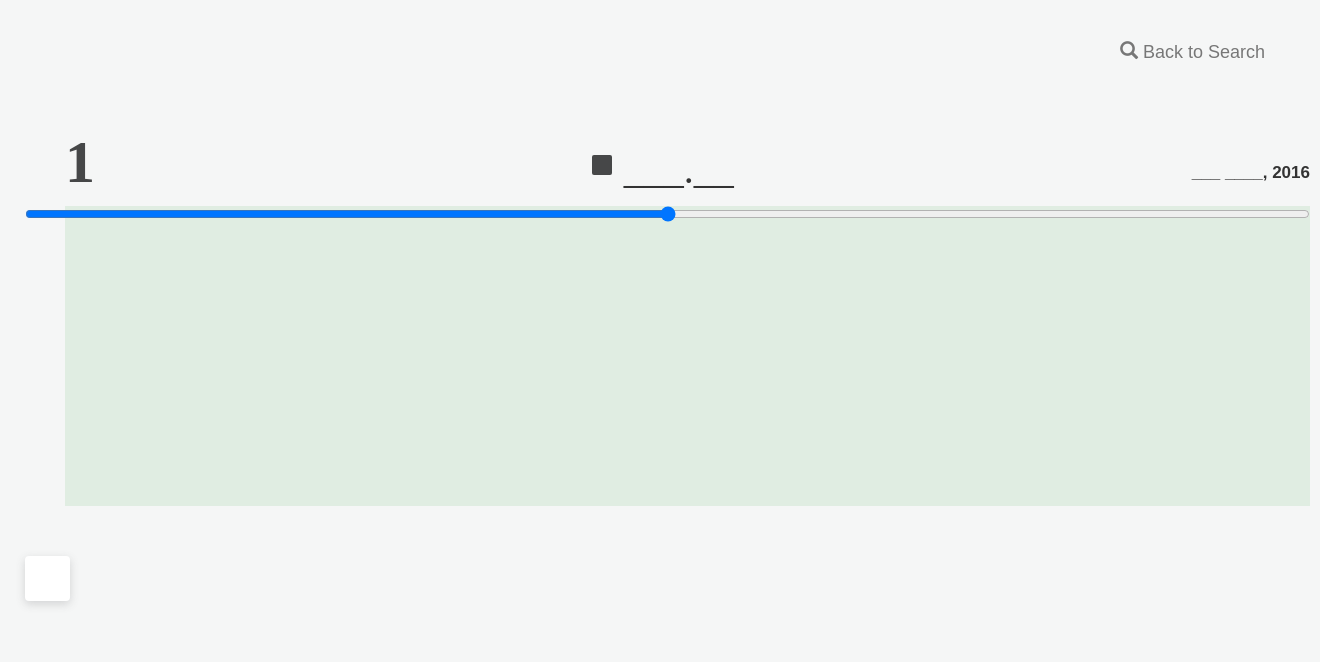
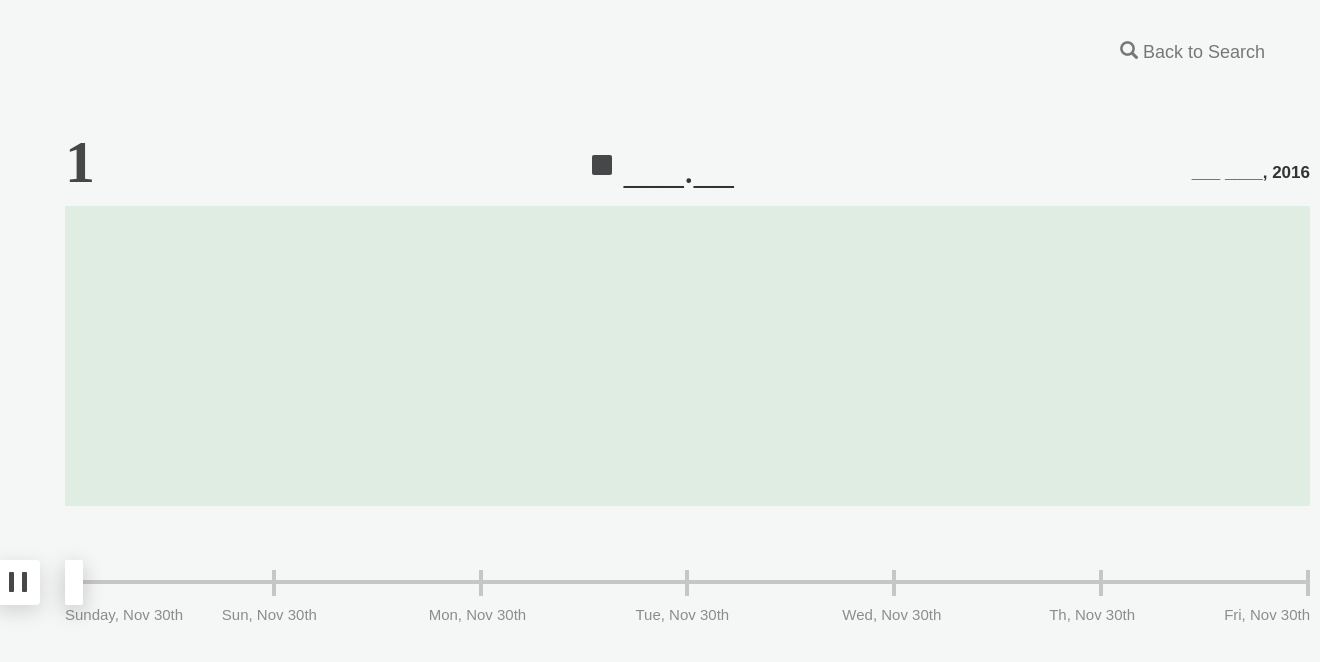
Before and after one commit to joshgarlitos/vestview, a Flask app: page /chart/1 in a window 1320 px wide. Shown: the top 662 px of the page. Run offline with Flask 2, Linux system fonts and the light colour scheme; data that the repository does not hold is empty; some libraries are stand-ins or nearby versions; some web fonts are replaced.

Commit message:
create all of chart interactivity including pausing/playing and scrubbing through timeline

```diff
--- a/app/static/css/chart.css
+++ b/app/static/css/chart.css
@@ -111,6 +111,10 @@
 	height: 160px;
 }
 
+#ct-stocks {
+	height: 304px;
+}
+
 #ct-stocks line {
 	stroke: #F5F6F6;
 	stroke-width: 4px;
@@ -173,11 +177,16 @@
 	position: relative;
 	background-color: #E0EDE2;
 	margin-left: 40px;
+	height: 300px;
 }
 
 .chart-container {
 	height: 300px;
 	margin-left: -40px;
+}
+
+.timeline-row {
+	margin-top: 5rem;
 }
 
 .control-button {
@@ -186,11 +195,118 @@
 	border-radius: 4px;
 	background-color: #fff;
 	transition: all 200ms ease-out;
-	box-shadow: 0px 3px 10px 0px rgba(72, 71, 73, 0.2);
+	box-shadow: 0px 6px 20px 0px rgba(72, 71, 73, 0.2);
 	cursor: pointer;
+
+	position: absolute;
+	left: -7rem;
+}
+
+.current-control {
+	height: 50%;
+	width: 50%;
+}
+
+.current-control .play {
+	border-top: 1.2rem solid transparent;
+	border-bottom: 1.2rem solid transparent;
+	border-left: 1.6rem solid #464748;
+	margin: 1rem 1.6rem;
+	display: none;
+}
+
+.current-control .pause {
+	margin: 1.25rem 1.35rem;
+}
+
+.current-control .pause .pause-bar {
+	border-radius: 0.1rem;
+	height: 2rem;
+	width: 0.5rem;
+	background-color: #464748;
+	position: absolute;
+	float: left;
+}
+
+.current-control .pause .pause-bar:nth-child(1) {
+	margin-left: 13px;
+}
+
+.axis {
+	width: 100%;
+	margin-top: 2rem;
+	margin-left: 40px;
+	right: 0;
+	position: absolute;
+	display: flex;
+	justify-content: space-between;
+	align-items: center;
+}
+
+.axis .bar {
+	width: 4px;
+	height: 2.6rem;
+	background: #c6c6c5;
+	margin-top: -1rem;
+}
+
+.axis .bar .meta {
+	position: absolute;
+	font-size: 1.5rem;
+	color: #464748;
+	font-weight: 500;
+	margin-top: 3.4rem;
+	margin-left: -5rem;
+	opacity: 0.6;
+	transition: all 200ms ease-out;
+}
+
+.axis .bar .meta.active {
+	opacity: 1;
+}
+
+.axis .bar .meta.last {
+	right: 0;
+}
+
+.axis .bar .meta.first {
+	margin-left: 0;
 }
 
 
-.timeline-row {
-	margin-top: 5rem;
+
+
+#timeline {
+	margin-top: 2rem;
+	margin-left: 40px;
+	right: 0;
+	position: absolute;
 }
+
+input[type=range] {
+  -webkit-appearance: none;
+
+}
+
+input[type=range]:focus {
+	outline: none;
+}
+
+input[type=range]::-webkit-slider-runnable-track {
+	background: #c6c6c5;
+	height: 4px;
+}
+
+input[type=range]::-webkit-slider-thumb {
+	width: 1.8rem;
+	height: 4.5rem;
+	background-color: #fff;
+	box-shadow: 0px 6px 20px 0px rgba(72, 71, 73, 0.3);
+	-webkit-appearance: none;
+	margin-top: -2rem;
+	border-radius: 2px;
+}
+
+input[type=range]::-webkit-slider-thumb:hover {
+	cursor: pointer;
+}
--- a/app/static/js/chart.js
+++ b/app/static/js/chart.js
@@ -36,13 +36,46 @@ var companies = {
 }
 
 let play = true;
+let done = false;
+setPlay(play);
+
 let playbackMode = false;
 let lastTweenValue = 0;
 let stockPairs = [];
 let lastPrice = 0;
+const TIMELINE_MAX = 10000;
 
 $(function () {
     $('#company').text(companies[symbol]);
+
+    $('#timeline').on('input', function(e){
+        setPlay(false);
+        let value = e.currentTarget.value;
+        let ratio = value / TIMELINE_MAX;
+        updateChartPosition(ratio);
+
+    });
+
+    // set dates on x-axis
+    let axis = $('.bar').toArray();
+    let dates = [];
+    let inc = Math.floor((data.length - 1) / (axis.length - 1));
+
+    // get the last item
+    setAxisMeta(axis[axis.length - 1], data[0].date);
+    // get rest of dates for axis
+    for(let i = 0; i < axis.length - 1; i ++) {
+        let length = data.length - 1;
+        let index = length - (i * inc);
+        let currentDate = data[index].date;
+        setAxisMeta(axis[i], currentDate);
+    }
+
+    function setAxisMeta(el, currentDate){
+        let formatted = moment(currentDate, 'YYYY-MM-DD').format('ddd, MMM Do');
+        $(el).find('.meta').text(formatted);
+    }
+
 
     // Create the chart
     // the JSON data object is returned with most recent date first
@@ -57,7 +90,6 @@ $(function () {
 
     let query = window.location.search.substring(1);
     let pair = query.split('=');
-    console.log(pair);
     if(pair[0] == 'p' && pair[1] == '1') {
         playbackMode = true;
     }
@@ -67,10 +99,15 @@ $(function () {
     $('#play-pause').on('click', function(){
         console.log('click');
         if(play){
-            play = false;
+            setPlay(false);
             $('#ct-stocks path').velocity('stop', true);
         } else{
-            play = true;
+            setPlay(true);
+            if(done) {
+                done = false;
+                lastTweenValue = 0;
+            }
+
             animateStockChart();
         }
     });
@@ -91,8 +128,6 @@ function renderStockChart(stock){
 
         data.series[0].push(stock[i][1]);
     }
-
-    console.log(data);
 
     // create graph
     var options = {
@@ -211,8 +246,7 @@ function renderStockChart(stock){
 
 function animateStockChart(){
     // animate path
-    var path = $('#ct-stocks path').get(0);
-    var pathLen = path.getTotalLength();
+
 
     let duration = 9000;
     let durationDiff = duration * (1 - lastTweenValue);
@@ -225,11 +259,38 @@ function animateStockChart(){
         easing: 'linear',
         progress: function(elements, complete, remaining, start, tweenValue){
             if(play){
-                // save for if we stop
-                lastTweenValue = tweenValue;
+                $('#timeline').val(tweenValue * TIMELINE_MAX);
+                updateChartPosition(tweenValue);
+            }
+    }
+    });
+}
 
-                // update path length
-                var adjustedLen = tweenValue * pathLen;
+
+function setPlay(bool) {
+    play = bool;
+
+    if(play) {
+        $('.current-control .play').css('display', 'none');
+        $('.current-control .pause').css('display', 'block');
+    } else {
+        $('.current-control .play').css('display', 'block');
+        $('.current-control .pause').css('display', 'none');
+    }
+}
+
+
+function updateChartPosition(tween){
+    var path = $('#ct-stocks path').get(0);
+    var pathLen = path.getTotalLength();
+
+    if(tween == 1) {
+        setPlay(false);
+        done = true;
+    }
+
+    var adjustedLen = tween * pathLen;
+    lastTweenValue = tween;
 
     $('path').attr('opacity', 1);
     path.setAttribute('stroke-dasharray', adjustedLen+' '+pathLen);
@@ -256,18 +317,6 @@ function animateStockChart(){
     $('#shown-date').text(date);
 }
 
-
-            // adjusted length = current point
-            // pathLen = max
-
-            // current point = 0 at start, pathLen * tweenValue,
-            // tweenValue needs to be adjusted for remaining ratio
-            // duration needs to be shorter
-            //
-    }
-    });
-}
-
 // function incase we want to change later
 function formatDate(time) {
     return moment(time).format('MMM Do, YYYY');
@@ -278,7 +327,6 @@ function getCurrentStockAndDate(ratioToAdjust){
     // get the index relative to progress of graph
     //console.log(ratio);
     ratio = adjustRatio(ratioToAdjust);
-    console.log('ratio: ', ratio);
 
 
     let currentIndex = ratio * (stockPairs.length - 1);
--- a/app/templates/chart.html
+++ b/app/templates/chart.html
@@ -74,20 +74,43 @@
 					<div class="row chart-bg">
 						<div class="chart-container">
 							<div id='ct-stocks'></div>
-							<input id="timeline" type='range'/>
+							<div class='timeline-row'>
+								<div id='play-pause' class='control-button'>
+									<div class='current-control'>
+										<div class='pause'>
+											<div class='pause-bar'></div>
+											<div class='pause-bar'></div>
+										</div>
+										<div class='play'></div>
+									</div>
+								</div>
+								<div class='axis'>
+									<div class='bar'>
+										<div class='meta first'>Sunday, Nov 30th</div>
+									</div>
+									<div class='bar'>
+										<div class='meta'>Sun, Nov 30th</div>
+									</div>
+									<div class='bar'>
+										<div class='meta'>Mon, Nov 30th</div>
+									</div>
+									<div class='bar'>
+										<div class='meta'>Tue, Nov 30th</div>
+									</div>
+									<div class='bar'>
+										<div class='meta'>Wed, Nov 30th</div>
+									</div>
+									<div class='bar'>
+										<div class='meta'>Th, Nov 30th</div>
+									</div>
+									<div class='bar'>
+										<div class='meta last'>Fri, Nov 30th</div>
+									</div>
+								</div>
+								<input id="timeline" value='0' type='range' min='0' max='10000'/>
+							</div>
 						</div>
 					</div>
-
-					<div class="row timeline-row">
-						<div class="col-md-1">
-							<div id='play-pause' class='control-button'></div>
-						</div>
-						<div class="col-md-11">
-
-
-						</div>
-					</div>
-
 				</div>
 			</div>
 		</div>
```
Lines whose indentation alone changed are shown as unchanged.
